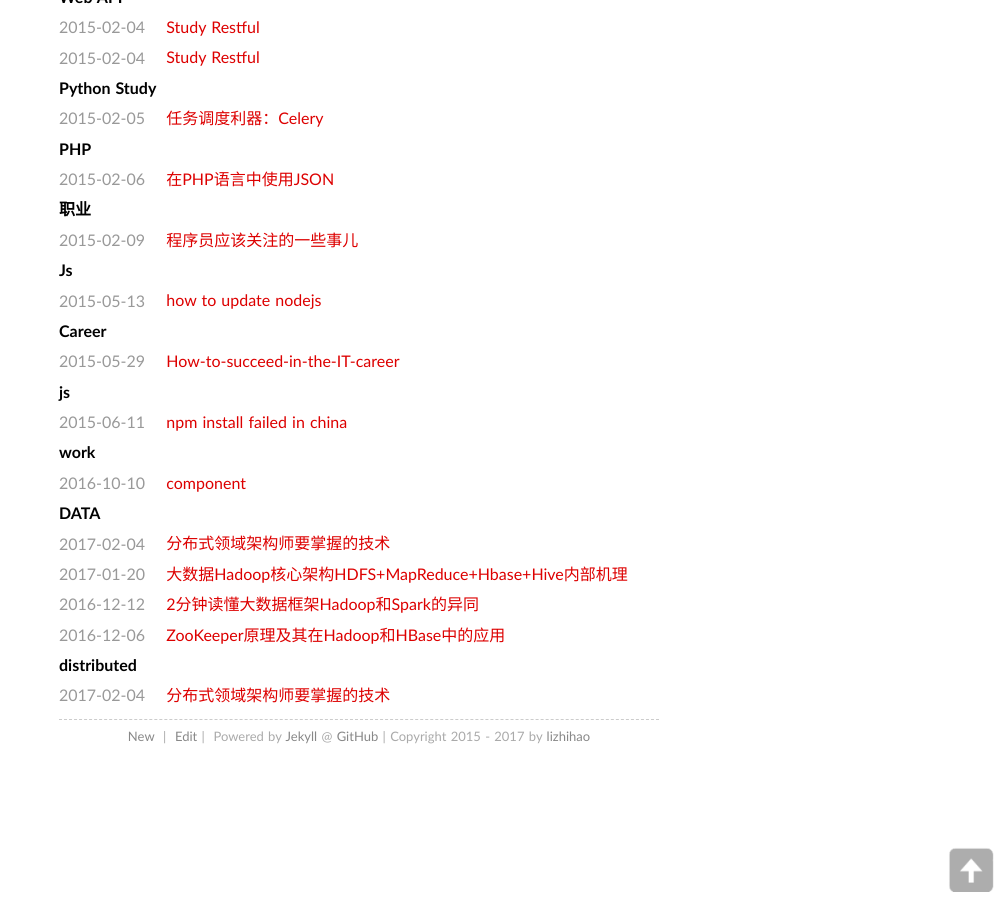
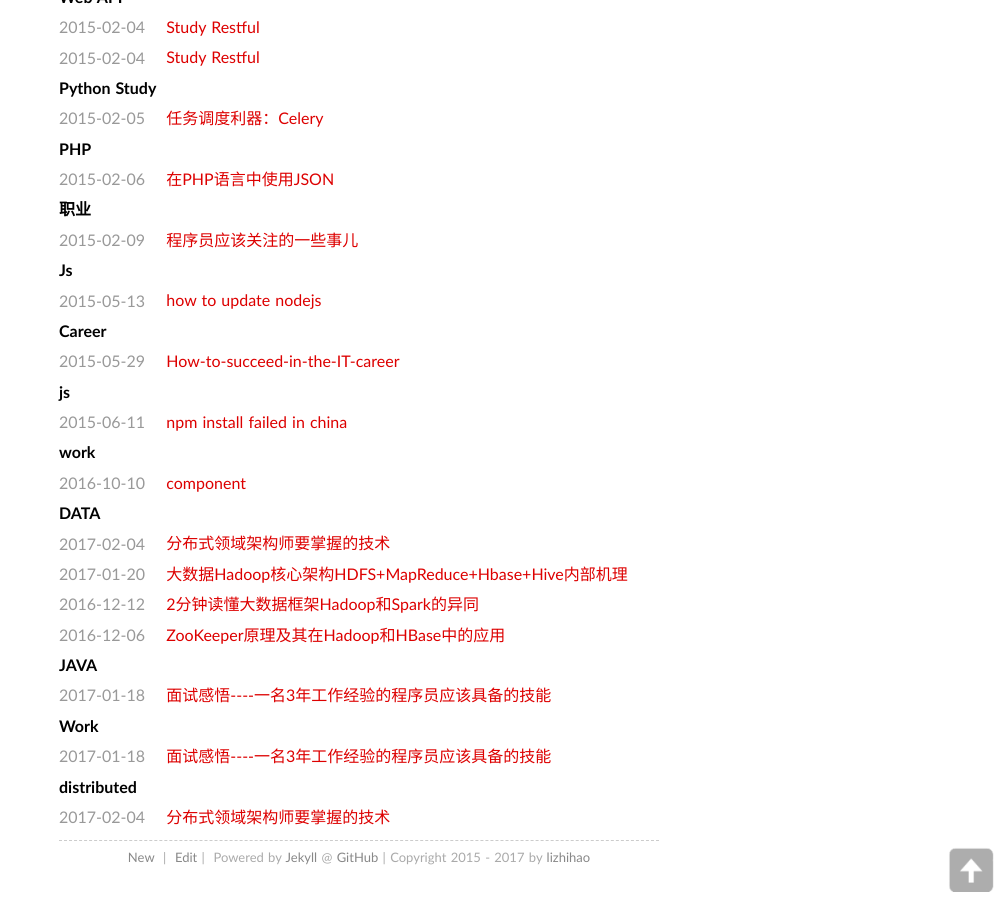
Before and after one commit to lizhihao/lizhihao.github.io, a Jekyll site: the page built from categories/index.md, in a window 1280 px wide and 900 px high, scrolled down 1374 px. Shown: the whole window, without its empty margins (281-1280 px from the left). Built offline with Jekyll 4.4.1, drawn with Linux system fonts in a browser that asks for light colours; some web fonts are replaced; Markdown is read by kramdown in place of the engine named in the settings.

Commit message:
new post

```diff
--- a/_posts/2017-01-18-thinkabout-java-techenogy.md
+++ b/_posts/2017-01-18-thinkabout-java-techenogy.md
@@ -1,14 +1,13 @@
-
 ---
+author: lzh
+comments: false
+date: 2017-01-18 07:30:17+00:00
 layout: post
 title: "面试感悟----一名3年工作经验的程序员应该具备的技能"
-categories:JAVA
-- Work
-tags:
+thread: 117
+categories:
 - JAVA
 - Work
-
-
 ---
 
 
```
Also changed, not shown: _posts/2017-02-04-technology-for-distributed-system.md (+2 -1 lines).
